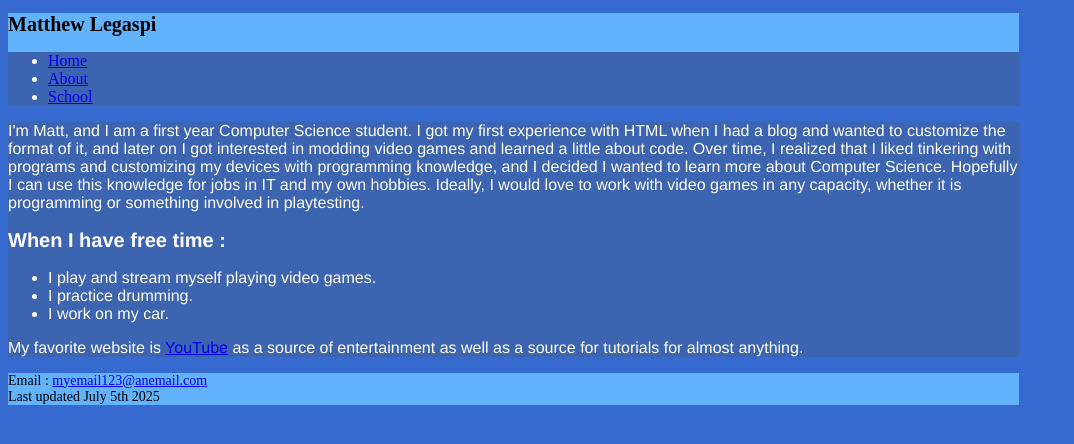
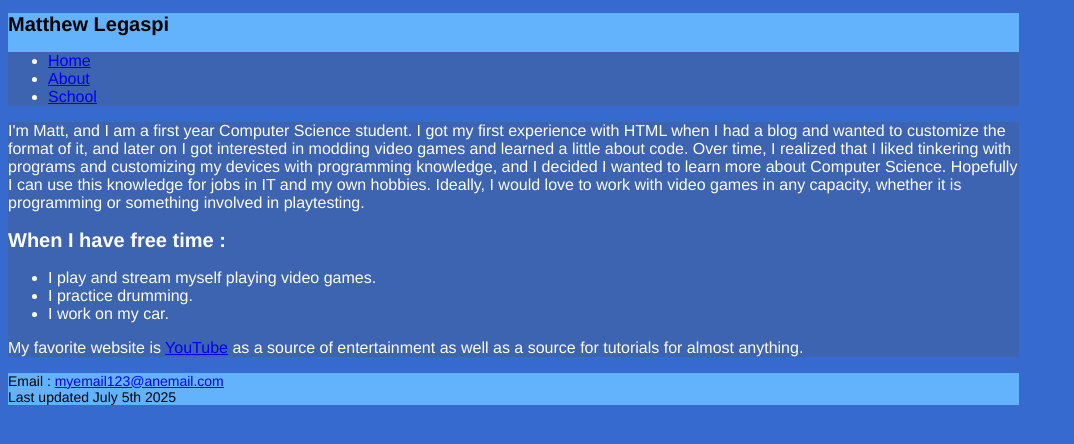
Before and after one commit to mleg218/cis162, a plain HTML site: page index.html in a window 1280 px wide. Shown: the whole page, without its empty margins (0-1074 px from the left). Drawn offline with Linux system fonts and the light colour scheme.

Commit message:
Add files via upload

```diff
--- a/main.css
+++ b/main.css
@@ -14,6 +14,7 @@ header {
     background-color: rgb(99, 178, 252);
     width: 80%;
     font-size: 16px;
+    font-family: Helvetica;
 }
 nav {
     background-color: #3d64b1;
@@ -23,6 +24,7 @@ body {
     color: ivory;
     background-color: #376acf;
     font-size: 16px;
+    font-family: Helvetica;
 }
 h1 {
     color: black;
```
